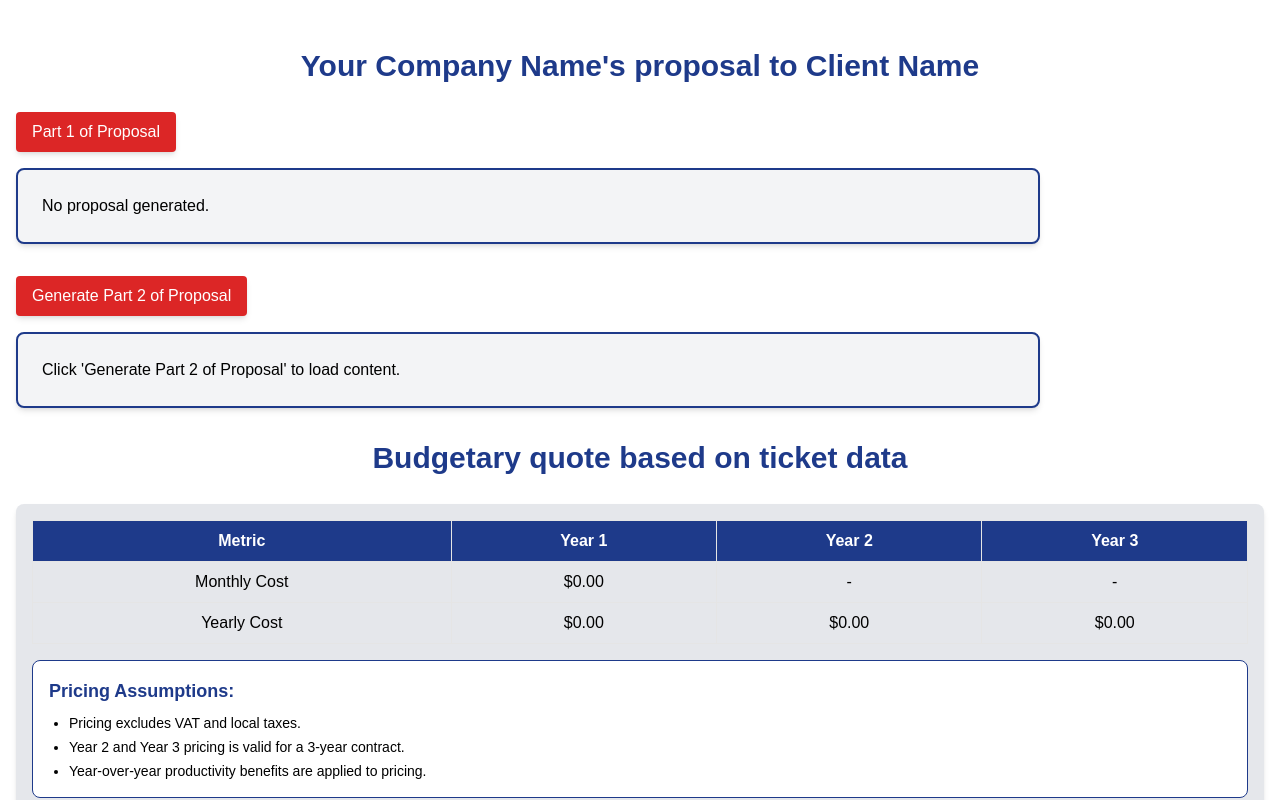
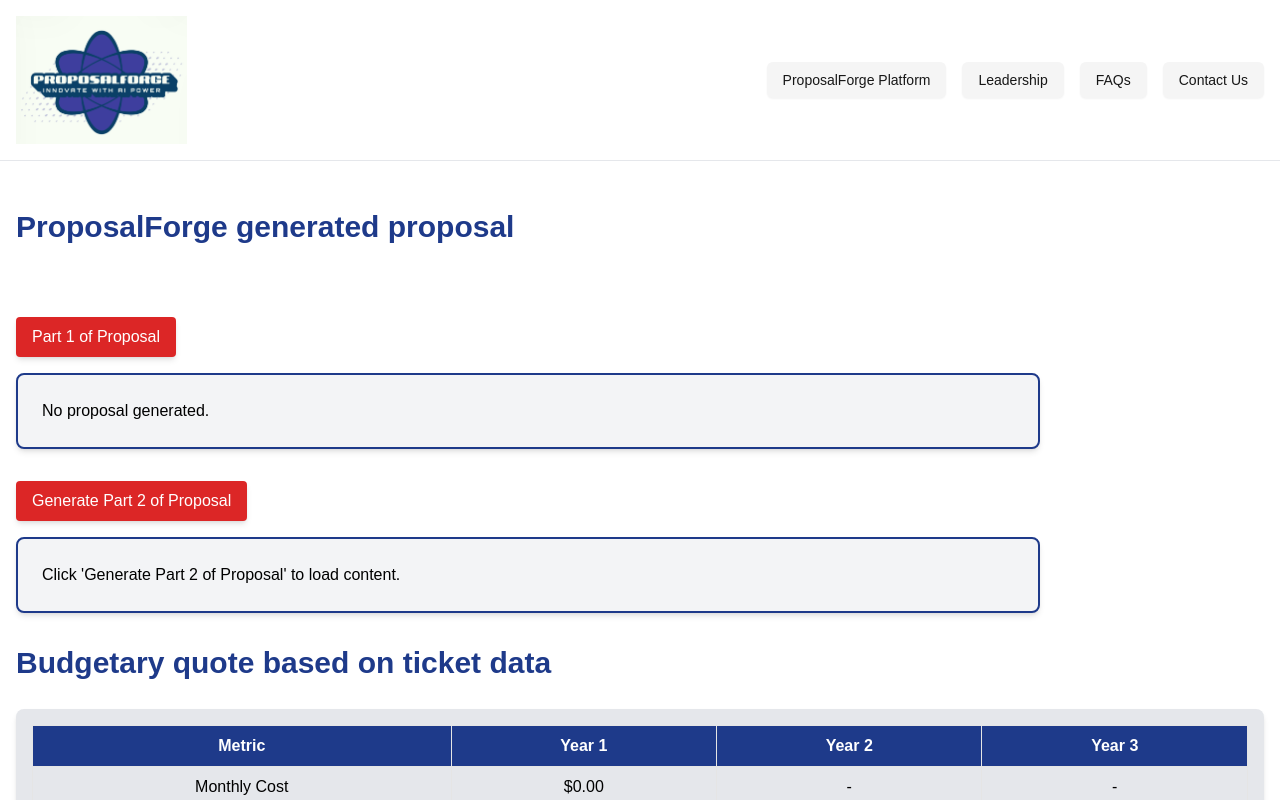
Before and after one commit to MandarKeny/forgeproposal, a Next.js app: page /result in a window 1280 px wide. Shown: the top 800 px of the page. Built offline with nearby package versions, Linux system fonts and the light colour scheme.

Commit message:
12072024 v11

```diff
--- a/app/result/page.tsx
+++ b/app/result/page.tsx
@@ -2,6 +2,8 @@
 
 import React, { useState, useEffect, Suspense } from "react";
 import { useSearchParams } from "next/navigation";
+import Link from "next/link";
+import { Button } from "@/components/ui/button";
 
 const ResultsComponent = () => {
   const searchParams = useSearchParams();
@@ -99,11 +101,48 @@
 
   return (
     <div className="min-h-screen bg-white text-black">
+      {/* Navigation Bar */}
+      <nav className="flex justify-between items-center p-4 border-b border-gray-200">
+        <Link href="/">
+          <img
+            src="/images/your-image-file-name.png"
+            alt="ProposalForge Logo"
+            className="h-32"
+          />
+        </Link>
+        <div className="flex gap-4">
+          <Link href="/platform">
+            <Button variant="secondary" className="font-[Arial]">
+              ProposalForge Platform
+            </Button>
+          </Link>
+          <Link href="/leadership">
+            <Button variant="secondary" className="font-[Arial]">
+              Leadership
+            </Button>
+          </Link>
+          <Link href="/faqs">
+            <Button variant="secondary" className="font-[Arial]">
+              FAQs
+            </Button>
+          </Link>
+          <Link href="/contact">
+            <Button variant="secondary" className="font-[Arial]">
+              Contact Us
+            </Button>
+          </Link>
+        </div>
+      </nav>
+
       <div className="container mx-auto px-4 py-12">
-        {/* Dynamic Title Section */}
-        <h1 className="text-3xl font-bold text-blue-900 mb-7 text-center">
+        {/* Dynamic Title Section - Now left-aligned */}
+        <h1 className="text-3xl font-bold text-blue-900 mb-7 text-left">
+          ProposalForge generated proposal
+        </h1>
+
+        <h2 className="text-xs text-white mb-7 text-left">
           {`${companyName}'s proposal to ${clientName}`}
-        </h1>
+        </h2>
 
         {/* Part 1 Button */}
         <div className="text-left mb-4">
@@ -144,7 +183,7 @@
         </div>
 
         {/* Budgetary Quote Section */}
-        <h2 className="text-3xl font-bold text-blue-900 mb-7 text-center">
+        <h2 className="text-3xl font-bold text-blue-900 mb-7 text-left">
           Budgetary quote based on ticket data
         </h2>
         <div className="bg-gray-200 p-4 rounded-lg shadow-md">
--- a/package.json
+++ b/package.json
@@ -9,6 +9,8 @@
     "lint": "next lint"
   },
   "dependencies": {
+    "@headlessui/react": "^2.2.0",
+    "@heroicons/react": "^2.2.0",
     "@radix-ui/react-slot": "^1.1.0",
     "@supabase/auth-helpers-nextjs": "^0.10.0",
     "@supabase/supabase-js": "^2.46.2",
```
Also changed, not shown: 1 other file (tests, documents, lock files or other folders).
